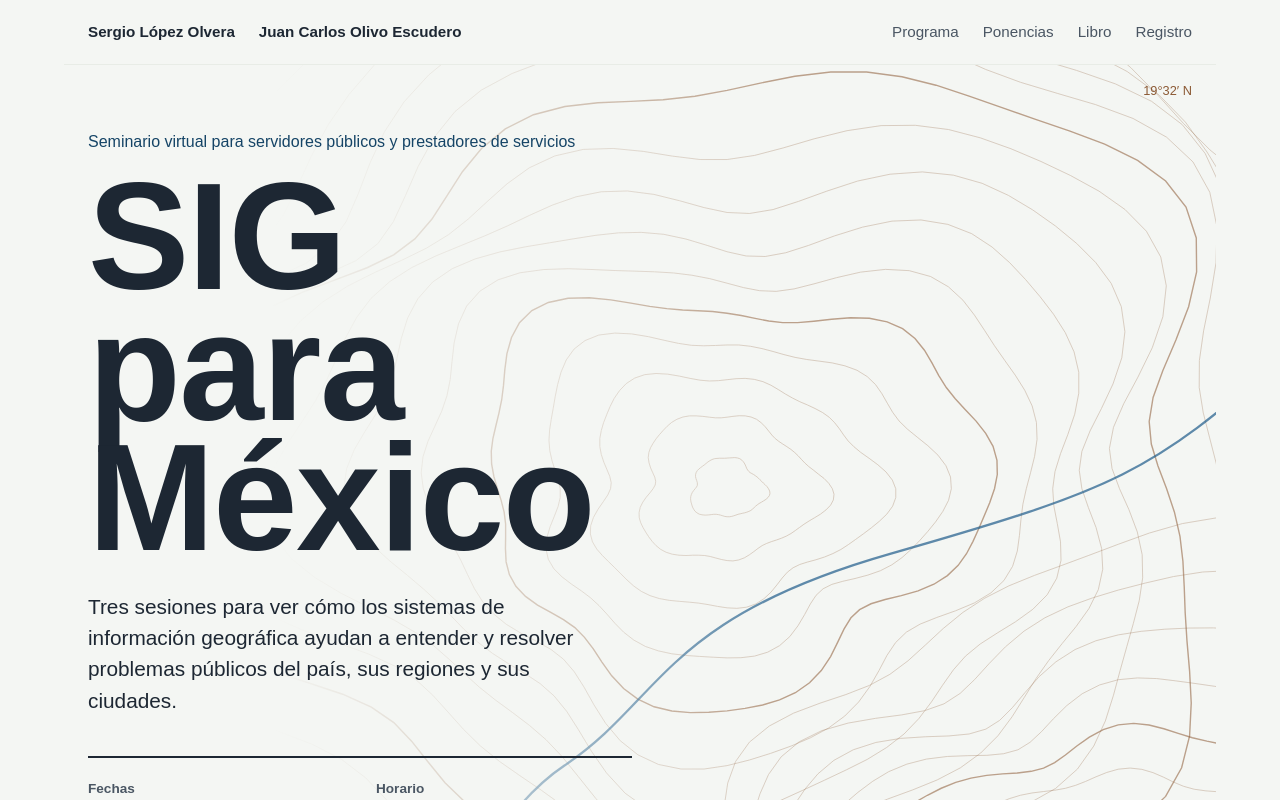
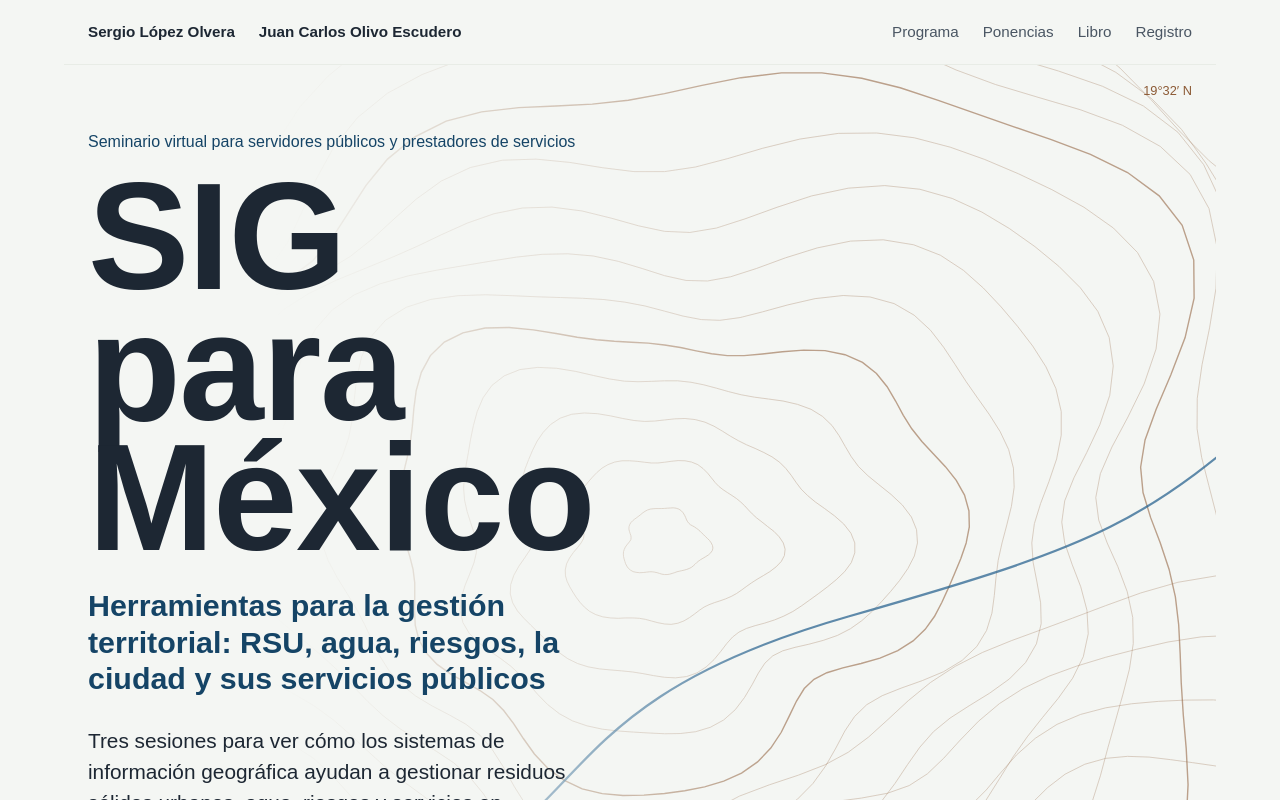
Before and after one commit to sergiolopezolvera/portfolio-sergio, a Next.js app: page /sig-para-mexico in a window 1280 px wide. Shown: the top 800 px of the page. Built offline with nearby package versions, Linux system fonts and the light colour scheme; a web font is replaced by a local one.

Commit message:
Título del seminario: herramientas para la gestión territorial (RSU, agua, riesgos, ciudad)
Co-Authored-By: Claude Opus 5.5 <noreply@anthropic.com>
Claude-Session: https://claude.ai/code/session_01E5zc8gLJUuTtFQavAnzXgW

```diff
--- a/app/sig-para-mexico/config.ts
+++ b/app/sig-para-mexico/config.ts
@@ -13,7 +13,7 @@ export const FORMULARIOS_URL = "https://script.google.com/macros/s/AKfycbyRpiaVp
 export const REGISTRO_URL = "/sig-para-mexico/registro";
 
 export const SESIONES = [
-  { id: "2026-11-30", fecha: "Lunes 30 de noviembre", tema: "Agua y medio ambiente" },
+  { id: "2026-11-30", fecha: "Lunes 30 de noviembre", tema: "Residuos sólidos urbanos y agua" },
   { id: "2026-12-01", fecha: "Martes 1 de diciembre", tema: "Riesgos y territorio" },
   { id: "2026-12-02", fecha: "Miércoles 2 de diciembre", tema: "Ciudades y servicios públicos" },
 ];
--- a/app/sig-para-mexico/page.tsx
+++ b/app/sig-para-mexico/page.tsx
@@ -10,11 +10,11 @@ import {
 import styles from "./seminario.module.css";
 
 export const metadata: Metadata = {
-  title: "SIG para México · Seminario virtual de sistemas de información geográfica",
+  title: "SIG para México: Herramientas para la gestión territorial: RSU, agua, riesgos, la ciudad y sus servicios públicos",
   description:
-    "Seminario virtual, del 30 de noviembre al 2 de diciembre de 2026, para servidores públicos y prestadores de servicios sobre cómo los sistemas de información geográfica ayudan a entender y resolver problemas públicos de México. Constancia digital de CIESAS Golfo.",
+    "Seminario virtual, del 30 de noviembre al 2 de diciembre de 2026, para servidores públicos y prestadores de servicios sobre herramientas SIG para la gestión territorial: residuos sólidos urbanos (RSU), agua, riesgos, la ciudad y sus servicios públicos. Constancia digital de CIESAS Golfo.",
   openGraph: {
-    title: "SIG para México",
+    title: "SIG para México: Herramientas para la gestión territorial: RSU, agua, riesgos, la ciudad y sus servicios públicos",
     description:
       "Seminario virtual para servidores públicos y prestadores de servicios. 30 de noviembre al 2 de diciembre de 2026, de 17:00 a 19:00 (Ciudad de México).",
     locale: "es_MX",
@@ -105,10 +105,15 @@ export default function SeminarioSIG() {
               SIG para
               <br />
               México
+              <span className={styles.subtitulo}>
+                Herramientas para la gestión territorial: RSU, agua, riesgos, la ciudad y sus
+                servicios públicos
+              </span>
             </h1>
             <p className={styles.bajada}>
               Tres sesiones para ver cómo los sistemas de información geográfica ayudan a
-              entender y resolver problemas públicos del país, sus regiones y sus ciudades.
+              gestionar residuos sólidos urbanos, agua, riesgos y servicios en municipios y
+              estados de México.
             </p>
 
             <dl className={styles.ficha}>
--- a/app/sig-para-mexico/seminario.module.css
+++ b/app/sig-para-mexico/seminario.module.css
@@ -176,6 +176,18 @@
   line-height: 0.86;
   letter-spacing: -0.01em;
   color: var(--tinta);
+}
+
+.subtitulo {
+  display: block;
+  max-width: 34rem;
+  margin-top: 1.5rem;
+  font-size: clamp(1.4rem, 2.6vw, 1.9rem);
+  font-weight: 600;
+  font-stretch: 85%;
+  line-height: 1.2;
+  letter-spacing: 0;
+  color: var(--agua-hondo);
 }
 
 .bajada {
```
